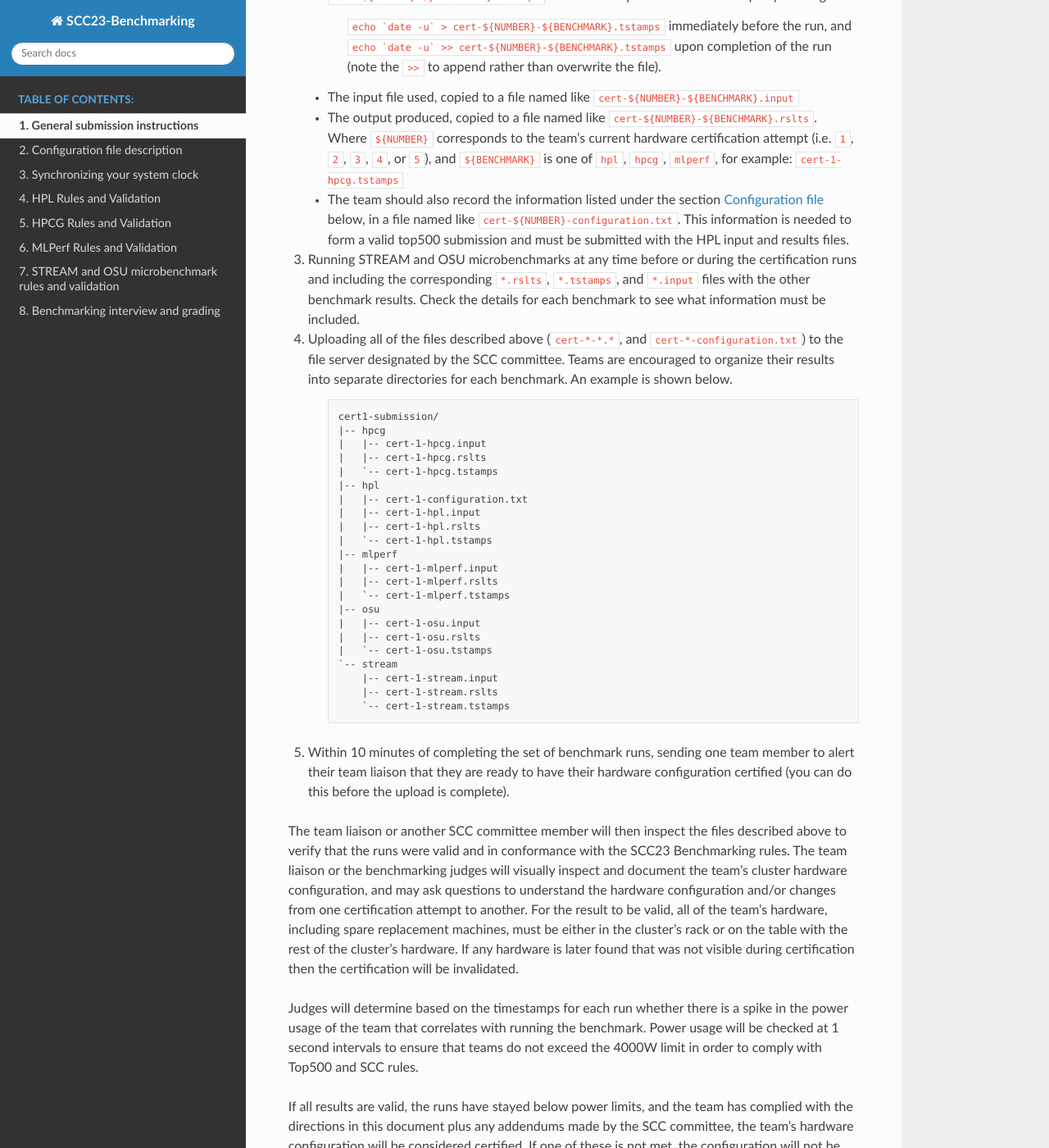
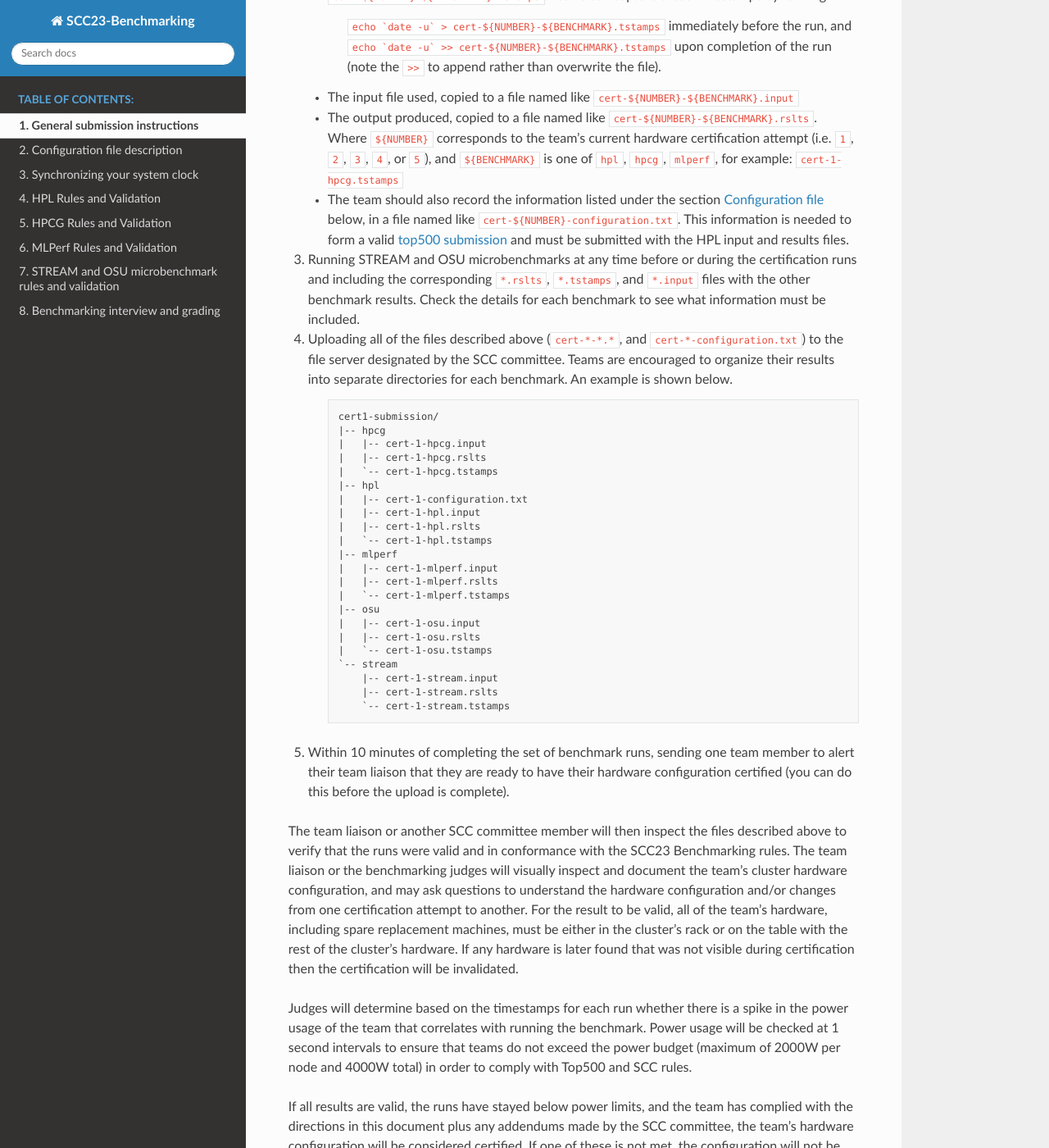
Before and after one commit to amaji/scc23-benchmarking, a Sphinx documentation site: the page built from source/benchmarks/general.rst, in a window 1280 px wide and 1400 px high, scrolled down 429 px. Shown: the whole window at 82% size. Built offline with Sphinx 7.4.7 and the Read the Docs theme 2.0.0, drawn with Linux system fonts in a browser that asks for light colours.

Commit message:
Add url. add clarifications.

```diff
--- a/source/benchmarks/general.rst
+++ b/source/benchmarks/general.rst
@@ -13,7 +13,7 @@ A hardware certification submission consists of a team:
 
    - The input file used, copied to a file named like ``cert-${NUMBER}-${BENCHMARK}.input``
    - The output produced, copied to a file named like ``cert-${NUMBER}-${BENCHMARK}.rslts``. Where ``${NUMBER}`` corresponds to the team’s current hardware certification attempt (i.e. ``1``, ``2``, ``3``, ``4``, or ``5``), and ``${BENCHMARK}`` is one of ``hpl``, ``hpcg``, ``mlperf``, for example: ``cert-1-hpcg.tstamps``
-   - The team should also record the information listed under the section :ref:`Configuration file<Configuration file>` below, in a file named like ``cert-${NUMBER}-configuration.txt``. This information is needed to form a valid top500 submission and must be submitted with the HPL input and results files.
+   - The team should also record the information listed under the section :ref:`Configuration file<Configuration file>` below, in a file named like ``cert-${NUMBER}-configuration.txt``. This information is needed to form a valid `top500 submission <https://top500.org/>`_ and must be submitted with the HPL input and results files.
 
 3. Running STREAM and OSU microbenchmarks at any time before or during the certification runs and including the corresponding ``*.rslts``, ``*.tstamps``, and ``*.input`` files with the other benchmark results. Check the details for each benchmark to see what information must be included.
 4. Uploading all of the files described above (``cert-*-*.*``, and ``cert-*-configuration.txt``) to the file server designated by the SCC committee. Teams are encouraged to organize their results into separate directories for each benchmark. An example is shown below.
@@ -47,7 +47,7 @@ A hardware certification submission consists of a team:
 
 The team liaison or another SCC committee member will then inspect the files described above to verify that the runs were valid and in conformance with the SCC23 Benchmarking rules. The team liaison or the benchmarking judges will visually inspect and document the team’s cluster hardware configuration, and may ask questions to understand the hardware configuration and/or changes from one certification attempt to another. For the result to be valid, all of the team's hardware, including spare replacement machines, must be either in the cluster’s rack or on the table with the rest of the cluster’s hardware. If any hardware is later found that was not visible during certification then the certification will be invalidated.
 
-Judges will determine based on the timestamps for each run whether there is a spike in the power usage of the team that correlates with running the benchmark. Power usage will be checked at 1 second intervals to ensure that teams do not exceed the 4000W limit in order to comply with Top500 and SCC rules.
+Judges will determine based on the timestamps for each run whether there is a spike in the power usage of the team that correlates with running the benchmark. Power usage will be checked at 1 second intervals to ensure that teams do not exceed the power budget (maximum of 2000W per node and 4000W total) in order to comply with Top500 and SCC rules.
 
 If all results are valid, the runs have stayed below power limits, and the team has complied with the directions in this document plus any addendums made by the SCC committee, the team’s hardware configuration will be considered certified. If one of these is not met, the configuration will not be considered certified but will still count against a team’s limit of hardware configuration certification attempts.
 
```
